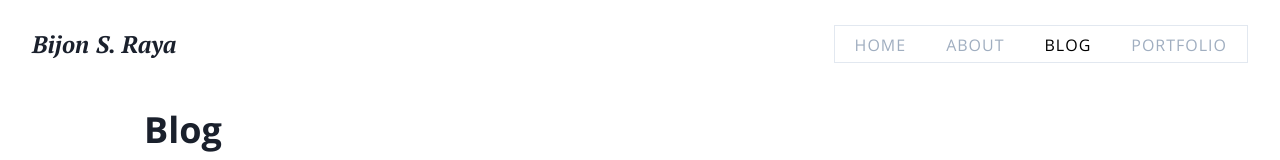
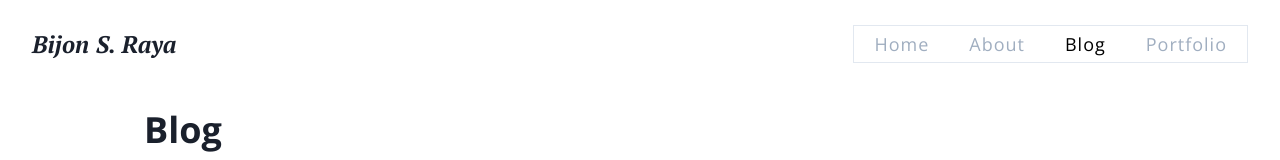
Before and after one commit to bsraya/bsraya, a Next.js app: page /blog in a window 1280 px wide. Shown: the top 160 px of the page. Built offline with nearby package versions, Linux system fonts and the light colour scheme; a small style sheet from the web is missing.

Commit message:
style: remove link stylings

```diff
--- a/components/Navigation/Link.tsx
+++ b/components/Navigation/Link.tsx
@@ -18,14 +18,11 @@ export default function Navlink ({ href, children }: { href: string, children: R
         <NextLink href={href}>
             <Link
                 m={5}
-                fontSize="md"
                 variant="ghost"
                 fontStyle="normal"
                 color={isActive ? 'black' : 'gray.400'}
                 _hover={{ color: 'black' }}
                 _active={{ color: 'black' }}
-                // all letters capitalized
-                textTransform="uppercase"
                 // distance between letters
                 letterSpacing="1px"
                 _dark={{
```
